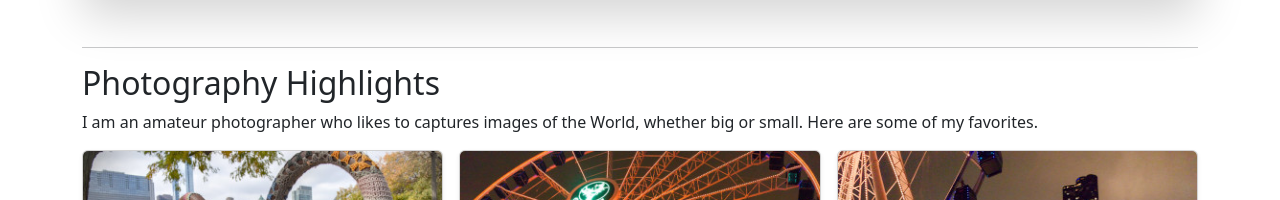
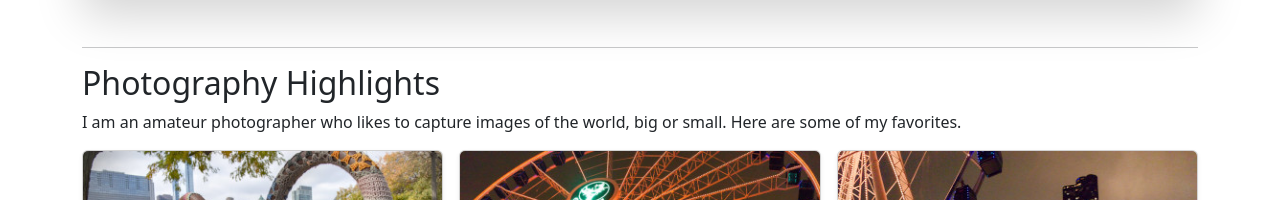
Before and after one commit to Scottz0r/scottz0r.github.io, a plain HTML site: page index.html in a window 1280 px wide. Shown: the part 1100-1300 px from the top of the page. Drawn offline with nearby package versions, Linux system fonts and the light colour scheme.

Commit message:
Fix typo

```diff
--- a/index.html
+++ b/index.html
@@ -131,7 +131,7 @@
 
       <h2>Photography Highlights</h2>
       <p>
-        I am an amateur photographer who likes to captures images of the World, whether big or small. Here are some of
+        I am an amateur photographer who likes to capture images of the world, big or small. Here are some of
         my favorites.
       </p>
 
```
